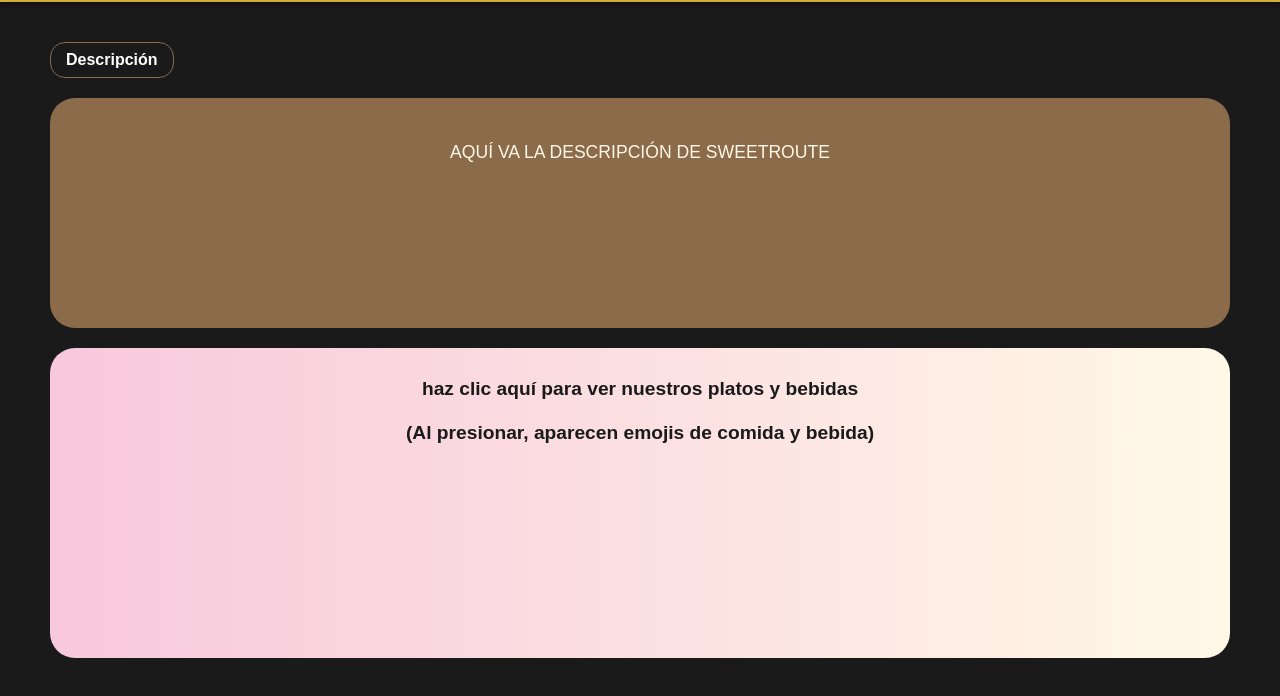
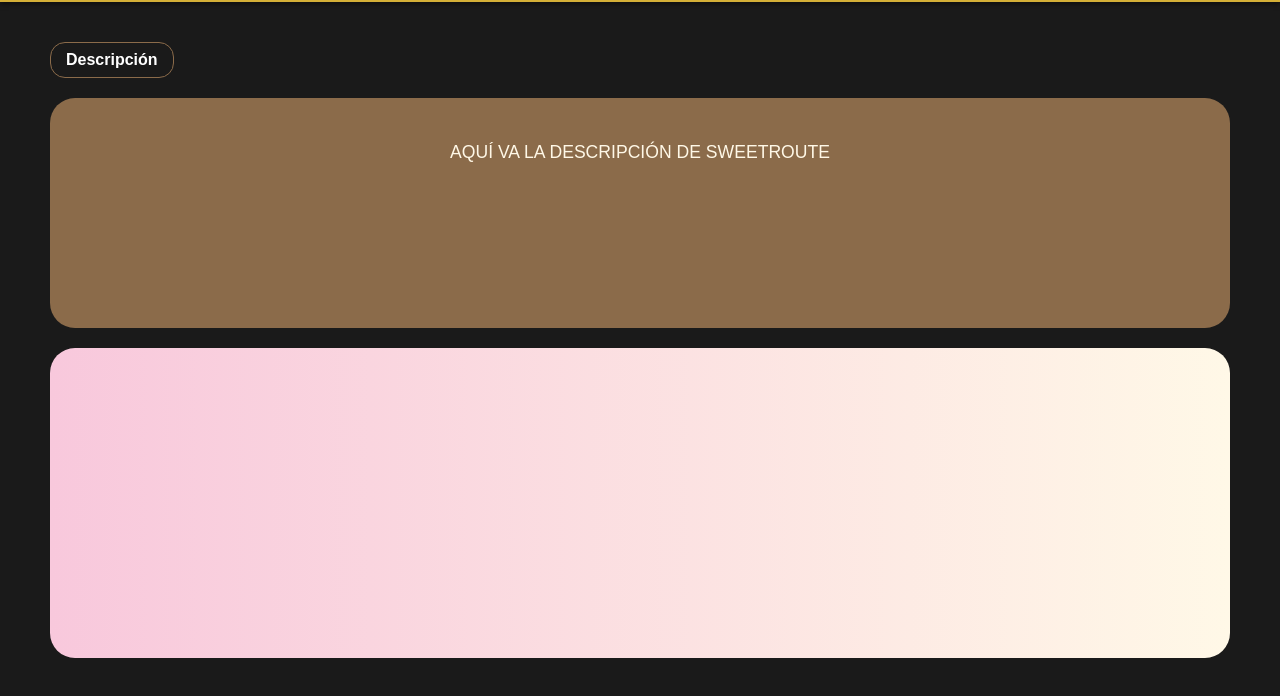
Before and after one commit to LeninK8/Sweet_Route, a plain HTML site: page index.html in a window 1280 px wide. Shown: the part 64-760 px from the top of the page. Drawn offline with Linux system fonts and the light colour scheme.

```diff
--- a/index.html
+++ b/index.html
@@ -28,9 +28,9 @@
         </div>
 
         <div class="content-box-special" id="specialBox">
-            haz clic aquí para ver nuestros platos y bebidas
+
             <br><br>
-            (Al presionar, aparecen emojis de comida y bebida)
+
         </div>
     </main>
 
```
